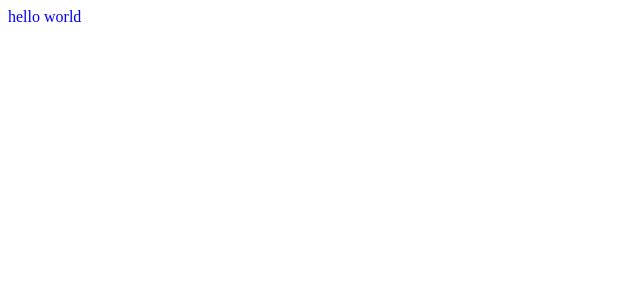
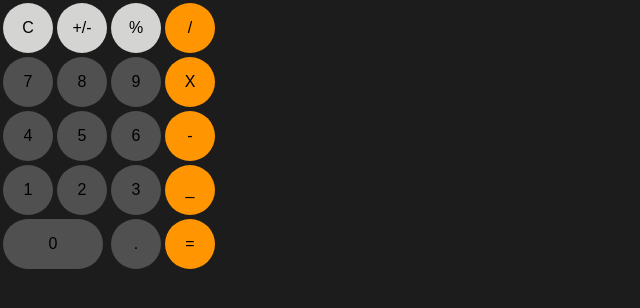
Before and after one commit to jadenLog/calculator, a website built with webpack: page src/index.html in a window 1280 px wide. Shown: the whole page, without its empty margins (0-640 px from the left). Built offline with nearby package versions, Linux system fonts and the light colour scheme.

Commit message:
Implement [layout] Add calculator layout

```diff
--- /dev/null
+++ b/src/components/Button.js
@@ -0,0 +1,44 @@
+import './Button.scss';
+
+function Button(styles, text = '', handler = () => {}) {
+    const STYLES = ['dark-gray', 'gray', 'orange', 'long'];
+    const DEFAULT_STYLE = STYLES[0];
+
+    const getValidStyles = () => {
+        const validStyles = styles.filter((style) => STYLES.includes(style));
+
+        if (validStyles.length === 0) return [DEFAULT_STYLE];
+
+        return validStyles;
+    }
+
+    const createButton = () => {
+        const buttonElement = document.createElement('button');
+        buttonElement.type = 'button';
+
+        const validStyles = getValidStyles();
+        buttonElement.classList.add('button');
+        validStyles.forEach((style) => {
+            buttonElement.classList.add(style);
+        });
+
+        buttonElement.innerText = text;
+
+        return buttonElement;
+    }
+
+    const buttonElement = createButton();
+    buttonElement.addEventListener('click', handler);
+
+    return {
+        render: (appendElement) => {
+            appendElement.append(buttonElement);
+        },
+
+        get() {
+            return buttonElement;
+        }
+    }
+};
+
+export default Button;
--- /dev/null
+++ b/src/components/Button.scss
@@ -0,0 +1,30 @@
+.button {
+  width: 50px;
+  height: 50px;
+  border: none;
+  border-radius: 25px;
+  transition: opacity 300ms;
+  outline: none;
+
+  font-size: 16px;
+
+  &.orange {
+    background-color: #FF9500;
+  }
+
+  &.gray {
+    background-color: #D4D4D2;
+  }
+
+  &.dark-gray {
+    background-color: #505050;
+  }
+
+  &:hover {
+    opacity: 0.7;
+  }
+
+  &.long {
+    width: 100px;
+  }
+}
--- /dev/null
+++ b/src/components/Table.js
@@ -0,0 +1,43 @@
+function Table(layout) {
+    const setPreviousColumnSpan = (rowElement, columnIndex) => {
+        const existElementNumber = rowElement.children.length;
+        console.log('1. rowElement.children: ', rowElement.children);
+        const lastElement = rowElement.children[existElementNumber - 1];
+
+        lastElement.colSpan = columnIndex + 1 - existElementNumber + 1;
+    }
+
+    const createTable = () => {
+        const tableElement = document.createElement('table');
+
+        for (let i = 0; i < layout.length; i++) {
+            const row = layout[i];
+            const rowElement = document.createElement('tr');
+            tableElement.append(rowElement);
+
+            for (let j = 0; j < row.length; j++) {
+                const column = row[j];
+                const columnElement = document.createElement('td');
+
+                if (!column) {
+                    setPreviousColumnSpan(rowElement, j);
+                } else {
+                    columnElement.append(column);
+                    rowElement.append(columnElement);
+                }
+            }
+        }
+
+        return tableElement;
+    };
+
+    return {
+        render: (appendElement) => {
+            const tableElement = createTable();
+
+            appendElement.append(tableElement);
+        }
+    };
+};
+
+export default Table;
--- a/src/index.js
+++ b/src/index.js
@@ -1,5 +1,71 @@
+import Button from './components/Button';
+import Table from './components/Table';
 import './index.scss';
 
-const message = 'hello world';
+const appElement = document.getElementById('app');
 
-document.getElementById('app').innerText = message;
+const clearButtonElement = Button(['gray'], 'C', () => {
+    window.alert('Clear Clicked');
+}).get();
+const signChangeButtonElement = Button(['gray'], '+/-').get();
+const percentButtonElement = Button(['gray'], '%').get();
+const divideButtonElement = Button(['orange'], '/', () => {
+    window.alert('Division Clicked');
+}).get();
+
+const number7ButtonElement = Button(['dark-gray'], '7', () => {
+    window.alert('7 Clicked');
+}).get();
+const number8ButtonElement = Button(['dark-gray'], '8', () => {
+    window.alert('8 Clicked');
+}).get();
+const number9ButtonElement = Button(['dark-gray'], '9', () => {
+    window.alert('8 Clicked');
+}).get();
+const multiplyButtonElement = Button(['orange'], 'X', () => {
+    window.alert('Multiplication Clicked');
+}).get();
+
+const number4ButtonElement = Button(['dark-gray'], '4', () => {
+    window.alert('4 Clicked');
+}).get();
+const number5ButtonElement = Button(['dark-gray'], '5', () => {
+    window.alert('5 Clicked');
+}).get();
+const number6ButtonElement = Button(['dark-gray'], '6', () => {
+    window.alert('6 Clicked');
+}).get();
+const SubtractButtonElement = Button(['orange'], '-', () => {
+    window.alert('Subtraction Clicked');
+}).get();
+
+const number1ButtonElement = Button(['dark-gray'], '1', () => {
+    window.alert('4 Clicked');
+}).get();
+const number2ButtonElement = Button(['dark-gray'], '2', () => {
+    window.alert('5 Clicked');
+}).get();
+const number3ButtonElement = Button(['dark-gray'], '3', () => {
+    window.alert('6 Clicked');
+}).get();
+const PlusButtonElement = Button(['orange'], '_', () => {
+    window.alert('Plus Clicked');
+}).get();
+
+const number0ButtonElement = Button(['dark-gray', 'long'], '0', () => {
+    window.alert('0 Clicked');
+}).get();
+const dotButtonElement = Button(['dark-gray'], '.').get();
+const equalButtonElement = Button(['orange'], '=', () => {
+    window.alert('equal Clicked');
+}).get();
+
+const tableElement = Table([
+    [clearButtonElement, signChangeButtonElement, percentButtonElement, divideButtonElement],
+    [number7ButtonElement, number8ButtonElement, number9ButtonElement, multiplyButtonElement],
+    [number4ButtonElement, number5ButtonElement, number6ButtonElement, SubtractButtonElement],
+    [number1ButtonElement, number2ButtonElement, number3ButtonElement, PlusButtonElement],
+    [number0ButtonElement, , dotButtonElement, equalButtonElement],
+]);
+
+tableElement.render(appElement);
--- a/src/index.scss
+++ b/src/index.scss
@@ -1,5 +1,12 @@
+html, body {
+  width: 100%;
+  height: 100%;
+  padding: 0;
+  margin: 0;
+}
 
 #app {
-  color: #0000ff;
-  font-size: 16px;
+  width: 100%;
+  height: 100%;
+  background-color: #1C1C1C;
 }
```
